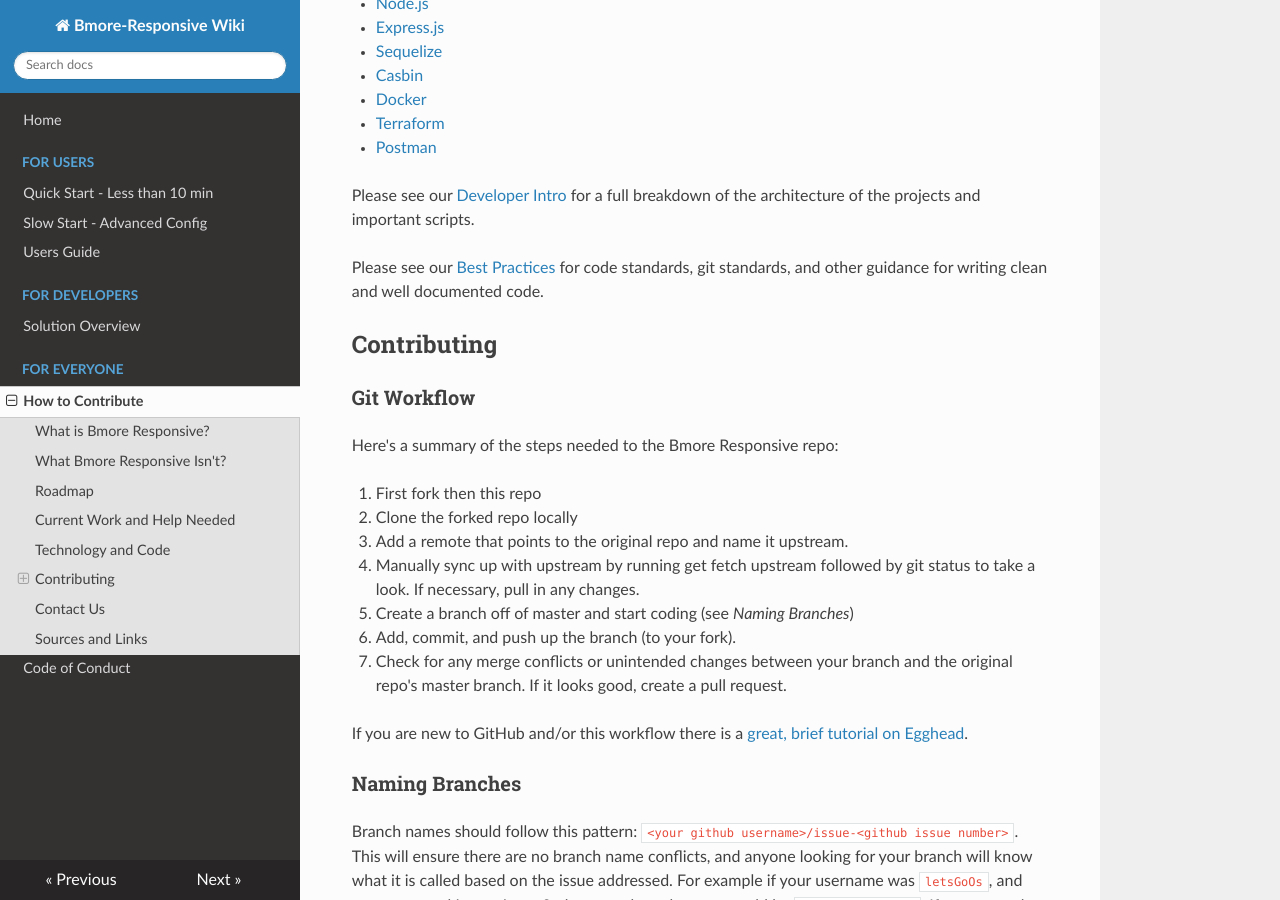
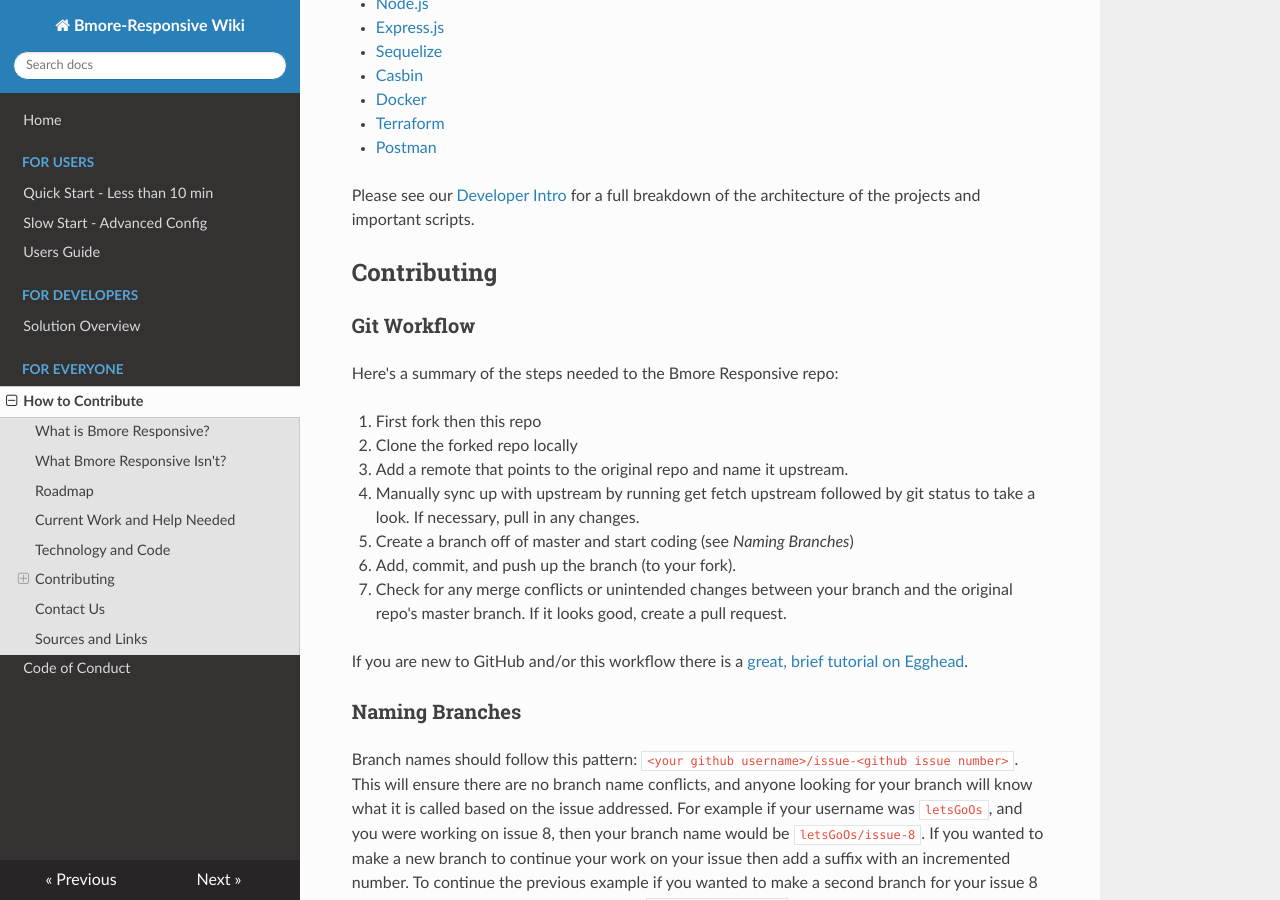
Before and after one commit to CodeForBaltimore/Bmore-Responsive, an MkDocs documentation site: the page built from docs/HowToContribute.md, in a window 1280 px wide and 900 px high, scrolled down 1976 px. Built offline with MkDocs 1.6.1, drawn with Linux system fonts in a browser that asks for light colours; nearby versions of some CDN libraries.

Commit message:
Removed link to deprecated BestPractices

```diff
--- a/docs/HowToContribute.md
+++ b/docs/HowToContribute.md
@@ -58,9 +58,6 @@
 
 Please see our [Developer Intro](DevIntro.md) for a full breakdown of the architecture of the projects and important scripts.
 
-Please see our [Best Practices](Best_Practices.md) for code standards, git standards, and other guidance for writing clean and well
-documented code.
-
 ## Contributing
 
 ### Git Workflow
```
